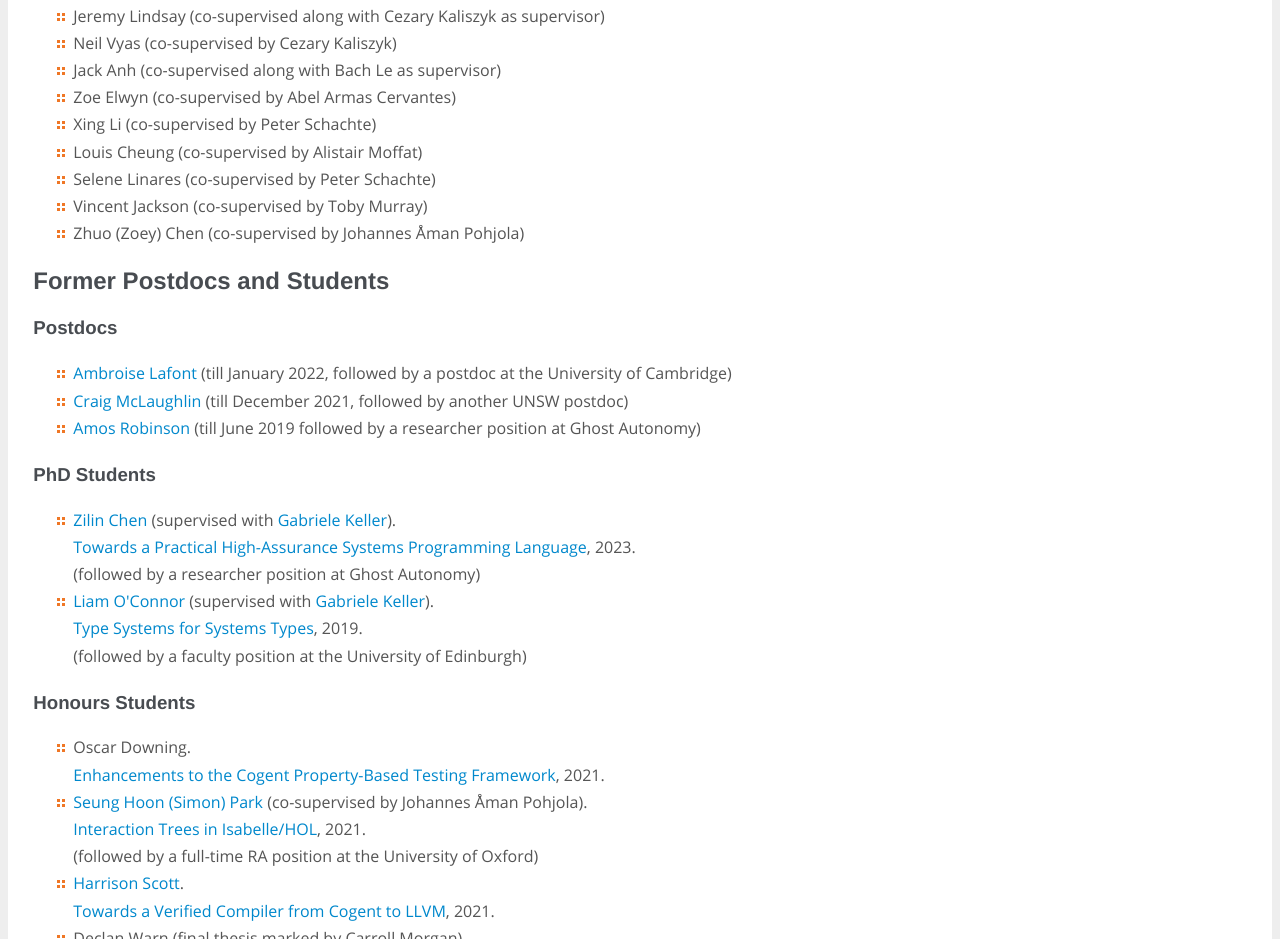
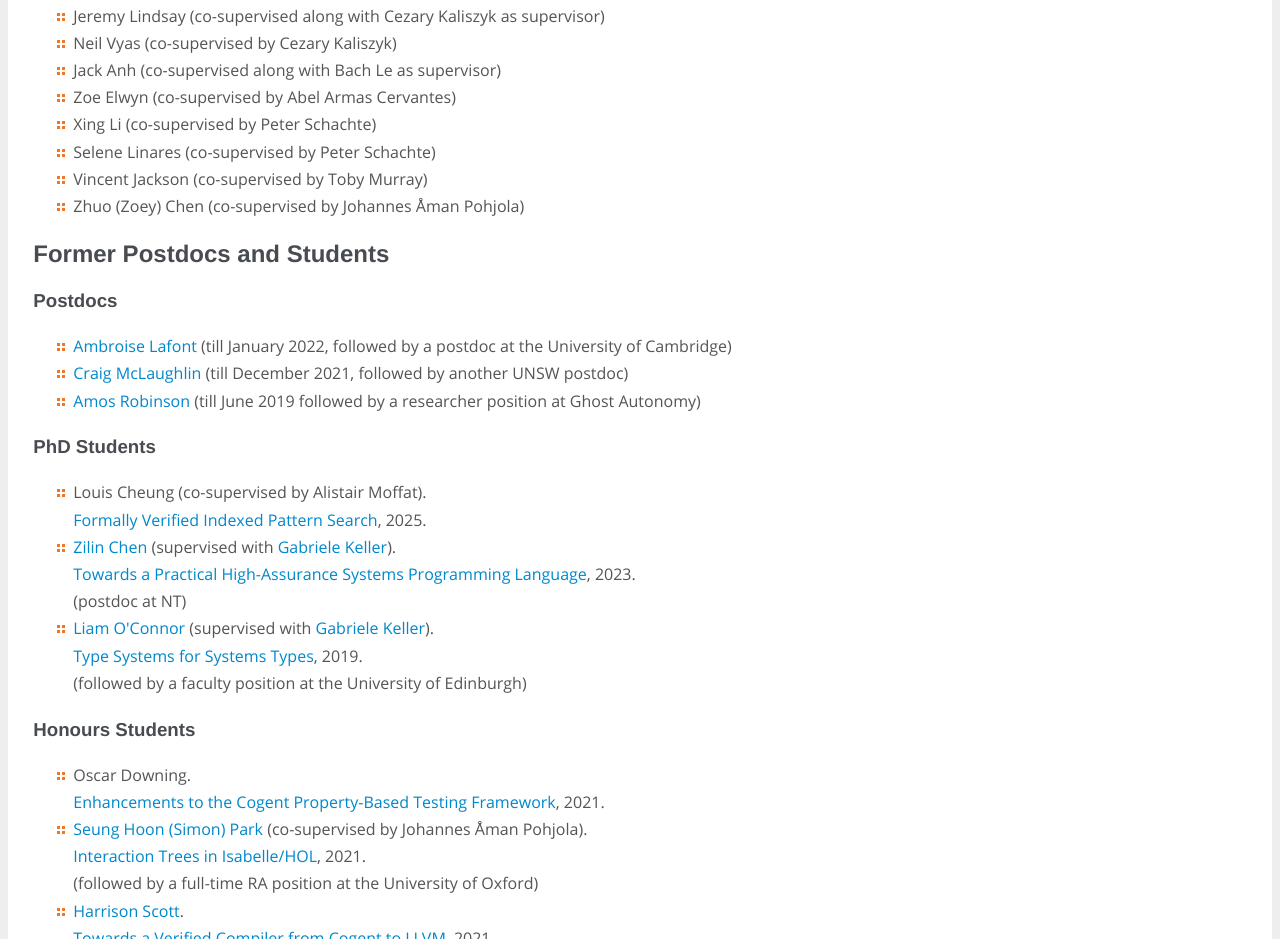
Before and after one commit to crizkallah/crizkallah.github.io, a plain HTML site: page index.html in a window 1280 px wide. Shown: the part 2241-3180 px from the top of the page. Drawn offline with Linux system fonts and the light colour scheme; a web font is replaced by a local one.

Commit message:
louis' thesis

```diff
--- a/index.html
+++ b/index.html
@@ -298,9 +298,6 @@
 	  Xing Li (co-supervised by Peter Schachte)
 	</li>
 	<li>
-	    Louis Cheung (co-supervised by Alistair Moffat)
-	</li>
-	<li>
 	    <!--<a href="https://www.cse.unsw.edu.au/">-->
 	      Selene Linares (co-supervised by Peter Schachte)
 	   <!-- </a>-->
@@ -360,15 +357,22 @@
 
        <ul>
 	<li>
+	    Louis Cheung (co-supervised by Alistair Moffat).
+		 <br>
+		<a href="theses/louis-cheung-phd-thesis.pdf">
+	      Formally Verified Indexed Pattern Search</a>, 2025. <br>
+	</li>
+	<li>
 	    <a href="https://zilinc.github.io">
 	      Zilin Chen
 	      </a>
 	      (supervised with
 	    <a href="https://www.uu.nl/medewerkers/GKKeller">
-	      Gabriele Keller</a>). <br>
+	      Gabriele Keller</a>).
+		  <br>
 	    <a href="theses/zilin-chen-phd-thesis.pdf">
 	      Towards a Practical High-Assurance Systems Programming Language</a>, 2023. <br>
-	     (followed by a researcher position at Ghost Autonomy)
+	     (postdoc at NT)
 	</li>
 	<li>
 	   <a href="http://liamoc.net">Liam O'Connor</a>
```
Also changed, not shown: 1 other file.
